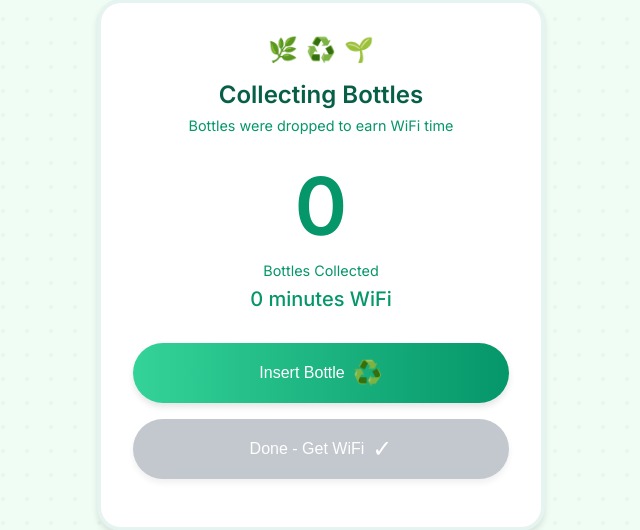
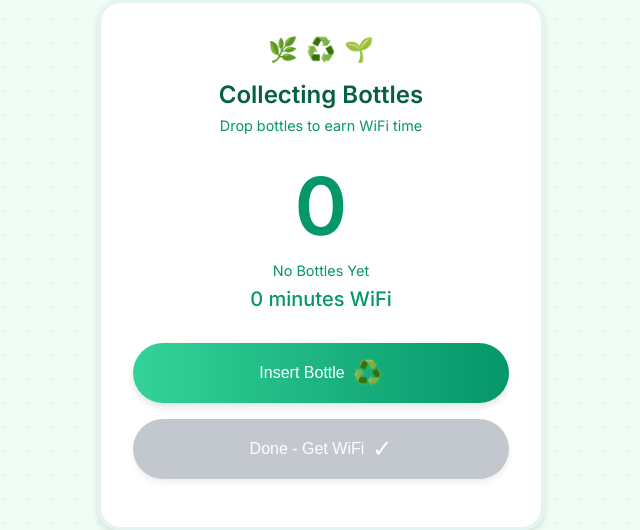
Before and after one commit to kxhyxhm/BottleWifi, a PHP site: page /collect_bottles.php in a window 1280 px wide. Shown: the part 135-665 px from the top of the page, without its empty margins (319-959 px from the left). Run offline with PHP 8.4, Linux system fonts and the light colour scheme.

Commit message:
Refactor HTML and PHP for bottle collection page

```diff
--- a/collect_bottles.php
+++ b/collect_bottles.php
@@ -46,12 +46,12 @@ body { font-family: 'Inter', sans-serif; min-height: 100vh; display: flex; align
                 <span class="emoji">🌱</span>
             </div>
             <h1 class="title">Collecting Bottles</h1>
-            <p class="subtitle" id="headerSubtitle">Bottles were dropped to earn WiFi time</p>
+            <p class="subtitle" id="headerSubtitle">Drop bottles to earn WiFi time</p>
         </div>
 
         <div class="bottle-count-display">
             <div class="count-number" id="bottleCount">0</div>
-            <p class="subtitle" id="bottlesCollectedText">Bottles Collected</p>
+            <p class="subtitle" id="bottlesCollectedText">No Bottles Yet</p>
             <p class="total-time" id="totalTime">0 minutes WiFi</p>
         </div>
 
```
